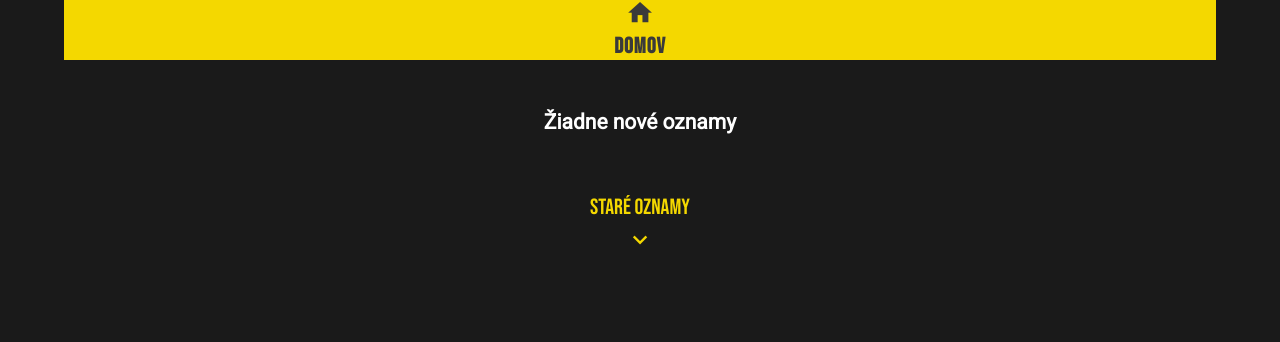
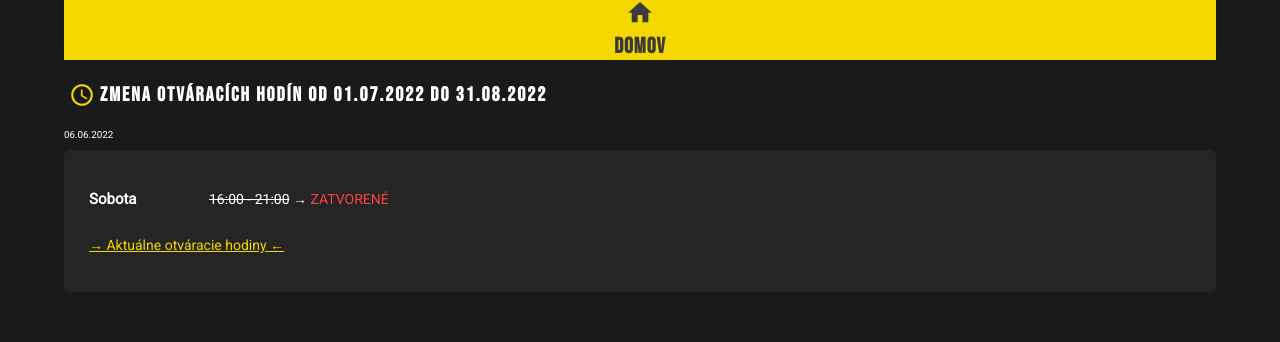
Before and after one commit to Peter-Polak/fitness-center-cardio-sport-website, a React (Create React App) app: page / in a window 1280 px wide. Shown: the part 170-512 px from the top of the page. Built offline with nearby package versions, Linux system fonts and the light colour scheme; no server answers.

Commit message:
Add new announcement

```diff
--- a/src/components/CurrentAnnouncements.tsx
+++ b/src/components/CurrentAnnouncements.tsx
@@ -32,7 +32,14 @@ class CurrentAnnouncements extends Component<ICurrentAnnouncementsProps, ICurren
     {
         return (
             <section>
-                <NoAnnoucements>Žiadne nové oznamy</NoAnnoucements>
+                {/* <NoAnnoucements>Žiadne nové oznamy</NoAnnoucements> */}
+                <Announcement
+                    icon="schedule"
+                    title="Zmena otváracích hodín od 01.07.2022 do 31.08.2022"
+                    date="06.06.2022">
+                        <DayOpeningHours day={Day.Saturday} oldTime={["16:00 - 21:00"]} times={[]} ></DayOpeningHours>
+                        <p><Link to={Sitemap.openingHours.path}> → Aktuálne otváracie hodiny ←</Link></p>
+                </Announcement>
             </section>
         );
     }
```
